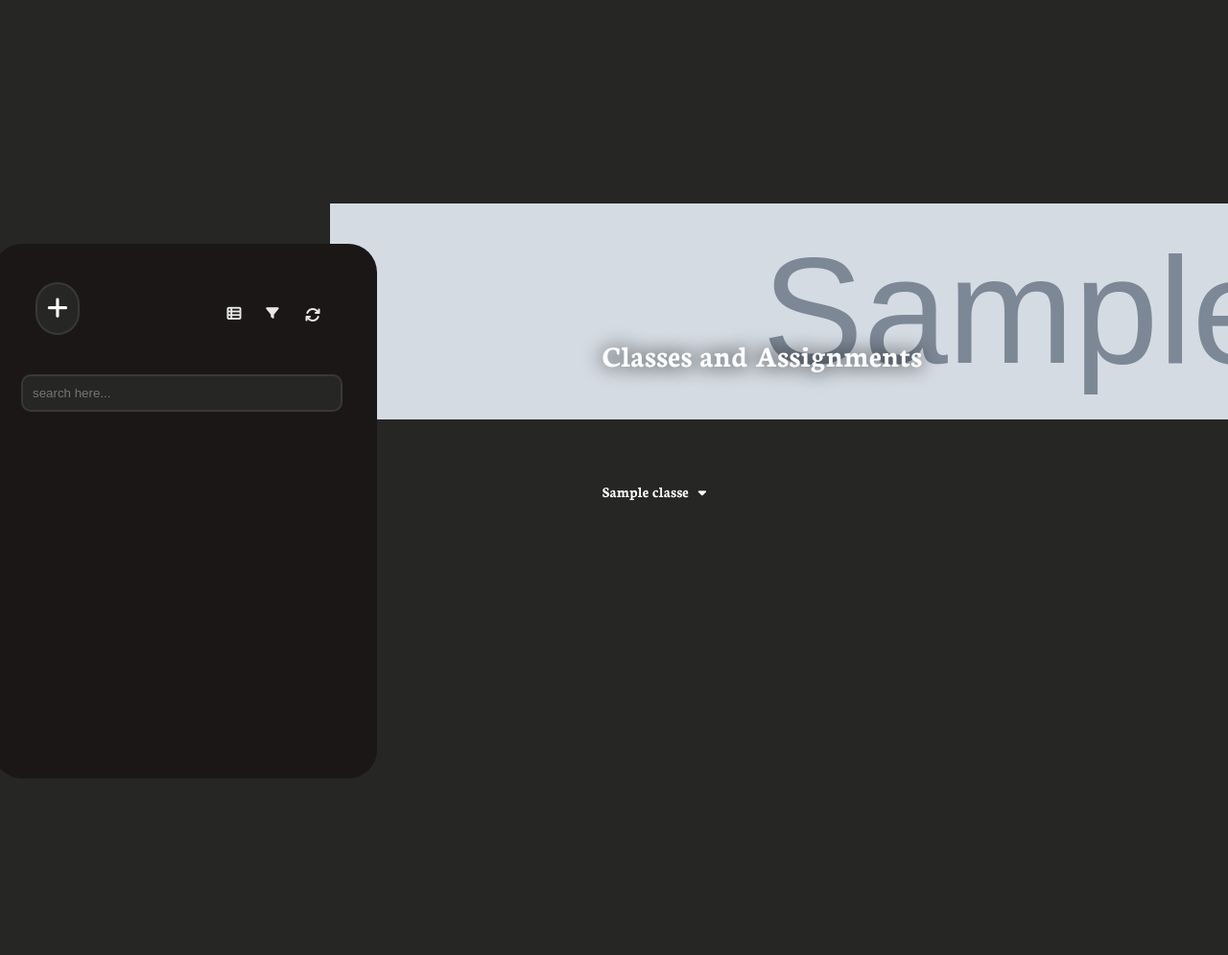
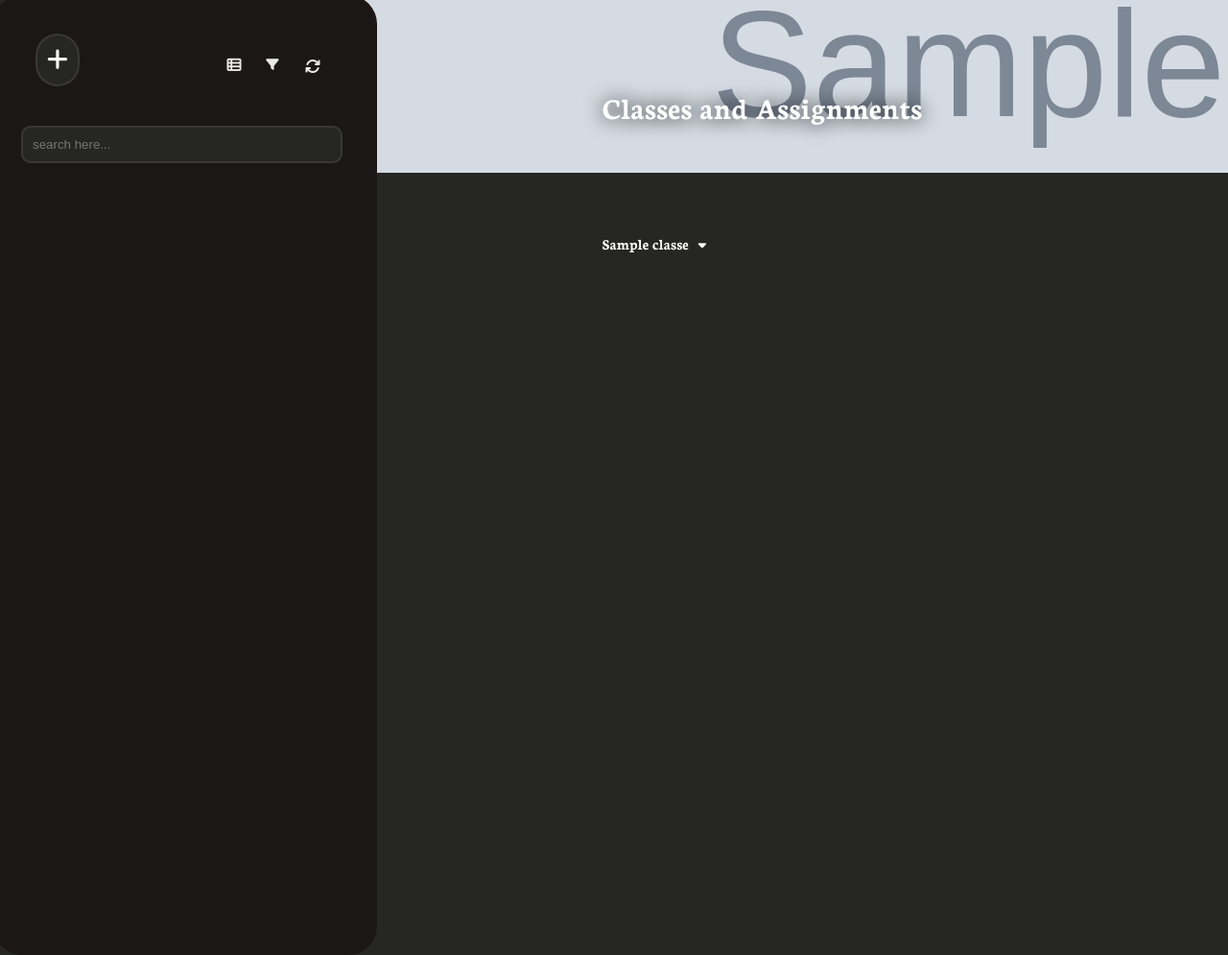
Before and after one commit to lhforsythe/assignMe, a Django app: page /accounts/dashboard/ in a window 1280 px wide; the page is wider, and only the part inside the window is pictured. Shown: that part at 96% size. Before the commit the page ends 811 px from the top of that part, so only its background shows below. Run offline with Django 5.2, Linux system fonts and the light colour scheme; a user stored in the database is signed in; tables that the repository leaves empty hold one stand-in row (values such as "Sample post"); grey boxes marked "Sample" are stand-in pictures; some libraries are stand-ins or nearby versions.

Commit message:
more bug fixes

```diff
--- a/djangoproject/main/templates/filter/false.html
+++ b/djangoproject/main/templates/filter/false.html
@@ -1,7 +1,6 @@
 {% load isDue %}
     {% load static %}
-    <img style="object-fit: cover;max-height: 225px;width: 1437px;position: absolute;transform: translate(-284px,-107px);z-index: -999;" src="{{ headerURL }}">
-    <h1 style="color:white;margin-top: 30px;margin-bottom: 76px;text-shadow: 0px 0px 20px black;">Classes and Assignments</h1>
+    <h1 style="color:white;margin-top: 31px;margin-bottom: 76px;text-shadow: 0px 0px 20px black;">Classes and Assignments</h1>
     <br>
 {% for course in courses %}
     <p style="color:white;">{{ course.name }}
--- a/djangoproject/main/templates/filter/true.html
+++ b/djangoproject/main/templates/filter/true.html
@@ -1,7 +1,6 @@
 {% load isDue %}
 {% load static %}
-<img style="object-fit: cover;max-height: 225px;width: 1437px;position: absolute;transform: translate(-284px,-107px);z-index: -999;" src="{{ headerURL }}">
-<h1 style="color:white;margin-top: 30px;margin-bottom: 76px;text-shadow: 0px 0px 20px black;">Due soon (<7 days)</h1>
+<h1 style="color:white;margin-top: 31px;margin-bottom: 76px;text-shadow: 0px 0px 20px black;">Due soon (<7 days)</h1>
 <br>
     {% for course in courses %}
             <p style="color:white;">{{ course.name }}
--- a/djangoproject/main/templates/main.html
+++ b/djangoproject/main/templates/main.html
@@ -42,6 +42,7 @@
 </div>
 </div>
 <div class="container">
+    <img style="object-fit: cover;max-height: 225px;width: 1437px;position: absolute;transform: translate(283px,-53px);z-index: -999;" src="{{ headerURL }}">
     <button onclick="toggleHeader()" style="background:none;border:none;">
         <i class="fa-solid fa-arrow-up-from-bracket" style="color: white;transform: translate(1324px,127px);font-size: 19px;position: absolute;"></i>
     </button>
@@ -75,10 +76,8 @@
     </div>
     <div class="courseAssign" id="courseAssign">
         {% load static %}
-        <img style="object-fit: cover;max-height: 225px;width: 1437px;position: absolute;transform: translate(-284px,-107px);z-index: -999;" src="{{ headerURL }}">
-        <h1 style="color:white;margin-top: 30px;margin-bottom: 76px;text-shadow: 0px 0px 20px black;">Classes and Assignments</h1>
-        <br>
-        {% for course in courses %}
+        <h1 style="color:white;margin-top: 31px;margin-bottom: 76px;text-shadow: 0px 0px 20px black;">Classes and Assignments</h1>
+        <br>        {% for course in courses %}
             <p style="color:white;">{{ course.name }}
                 <button onclick="courseList('assignments{{ course.key }}')" style="background:none; border:none; color:white;">
                     <i class="fa-solid fa-caret-down"></i>
--- a/djangoproject/static/main.css
+++ b/djangoproject/static/main.css
@@ -24,6 +24,7 @@ body {
     margin:-15px;
     border-radius:30px;
     background-color: #1c1717;
+    min-height: 1000px;
 }
 .assignmentContainer {
     display: flex;
```
